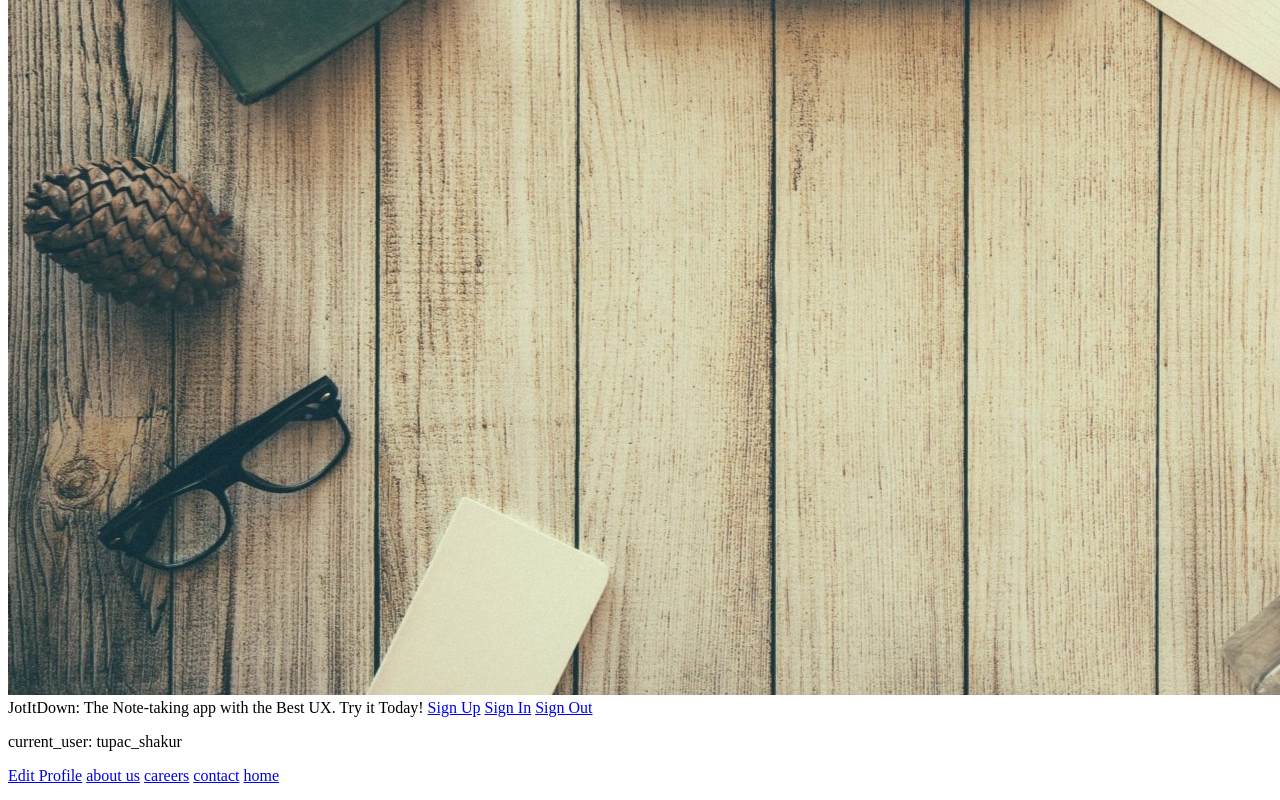
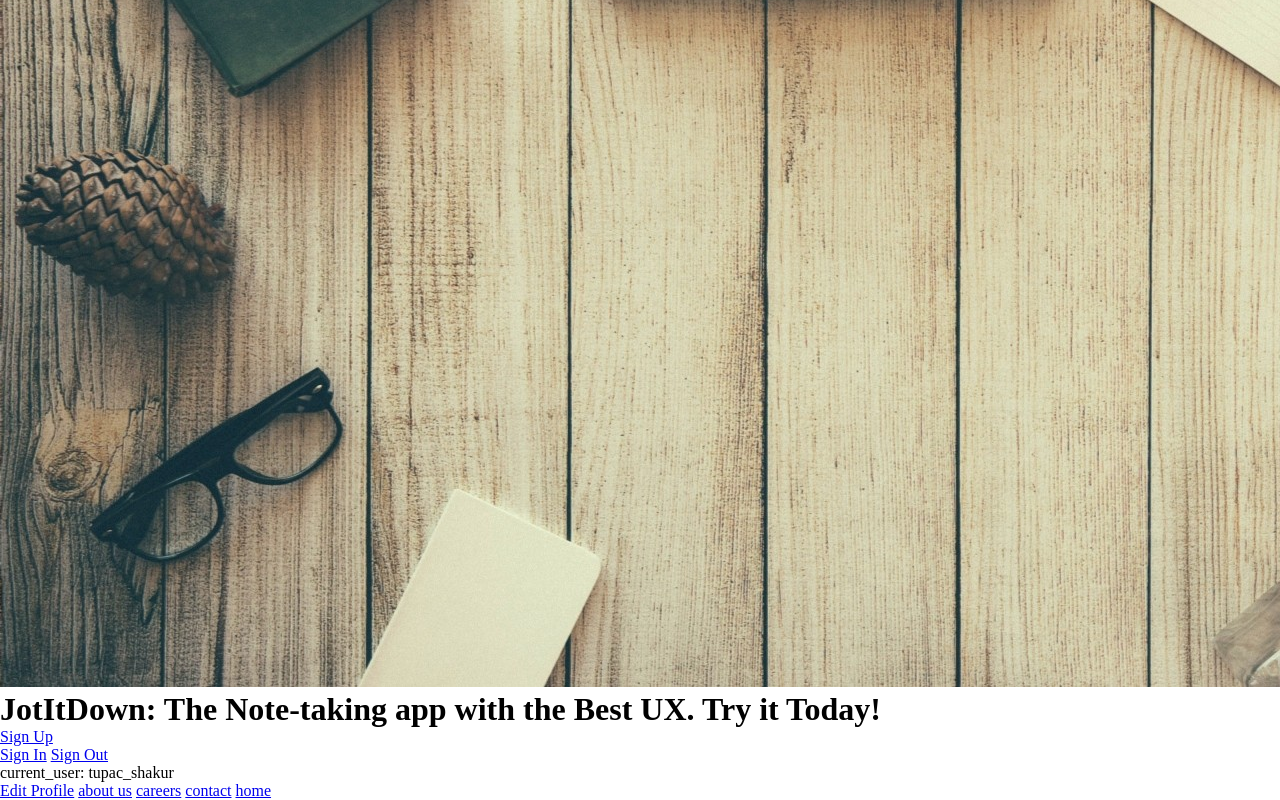
Before and after one commit to muhammadtrad/ux-app, a plain HTML site: page splash.html in a window 1280 px wide. Shown: the part 380-1180 px from the top of the page. Drawn offline with Linux system fonts and the light colour scheme.

Commit message:
second commit

```diff
--- a/splash.html
+++ b/splash.html
@@ -5,11 +5,17 @@
 	<link rel="stylesheet" type="text/css" href="styles.css">
 </head>
 <body>
-	<img src="splash.jpg">
-
-	JotItDown: The Note-taking app with the Best UX. Try it Today!
-
-	<a href="#">Sign Up</a>
+	<div class="top-hero">
+		<div class="hero-with-image">
+		<div class="splash-background">
+			<img src="splash.jpg">
+		</div>
+		<div class="hero">
+		<div class="content"></div>
+			<h1>JotItDown: The Note-taking app with the Best UX. Try it Today!</h1>
+		</div>
+		<a href="#">Sign Up</a>
+		</div>
 	<a href="#">Sign In</a>
 	<a href="#">Sign Out</a>
 
@@ -20,5 +26,6 @@
 	<a href="#">careers</a>
 	<a href="#">contact</a>
 	<a href="index.html">home</a>
+	</div>
 </body>
 </html>
--- a/styles.css
+++ b/styles.css
@@ -0,0 +1,5 @@
+*{
+    margin: 0;
+    padding: 0;
+    box-sizing: border-box;
+}
```
Also changed, not shown: index.html (+1 -1 lines), 1 other file.
